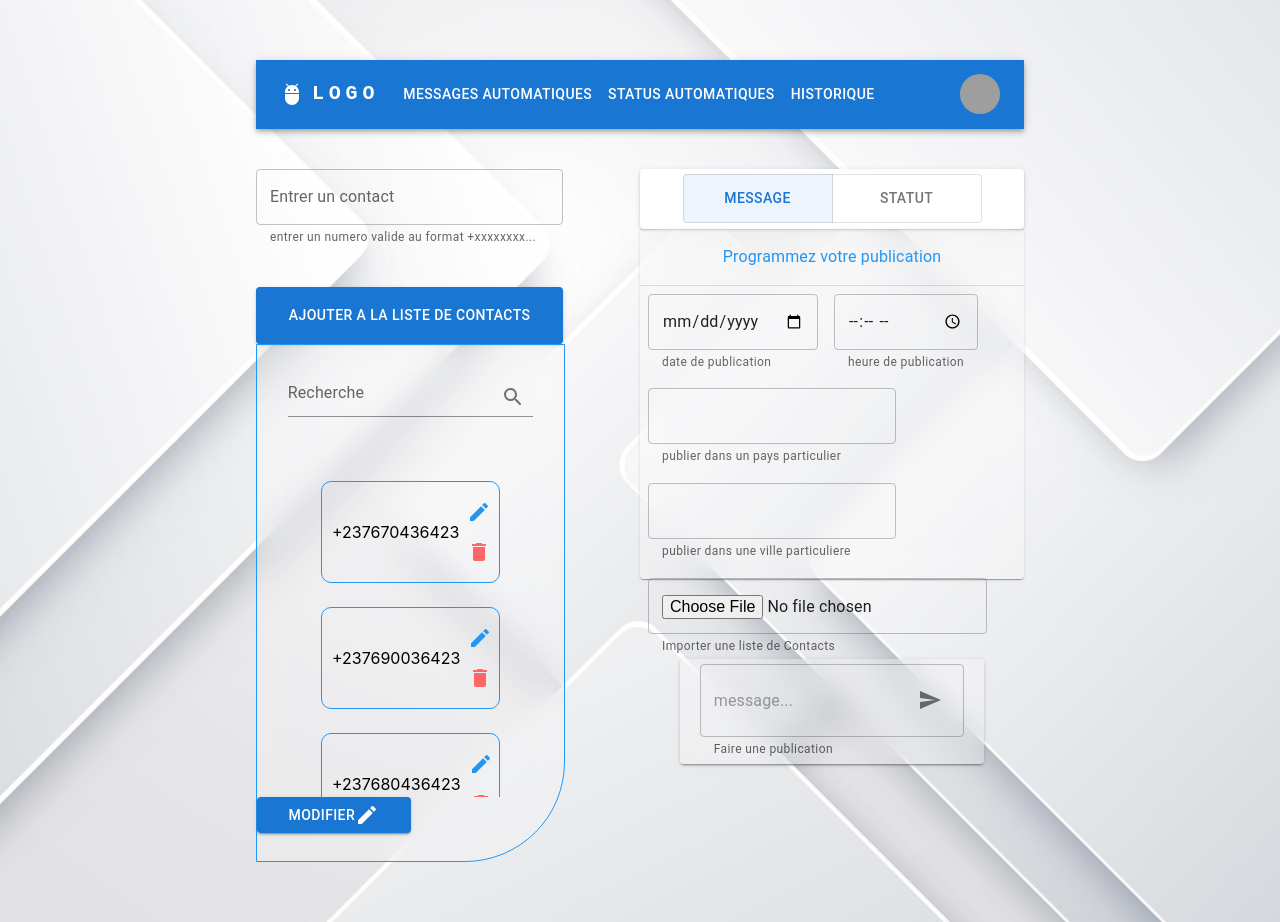
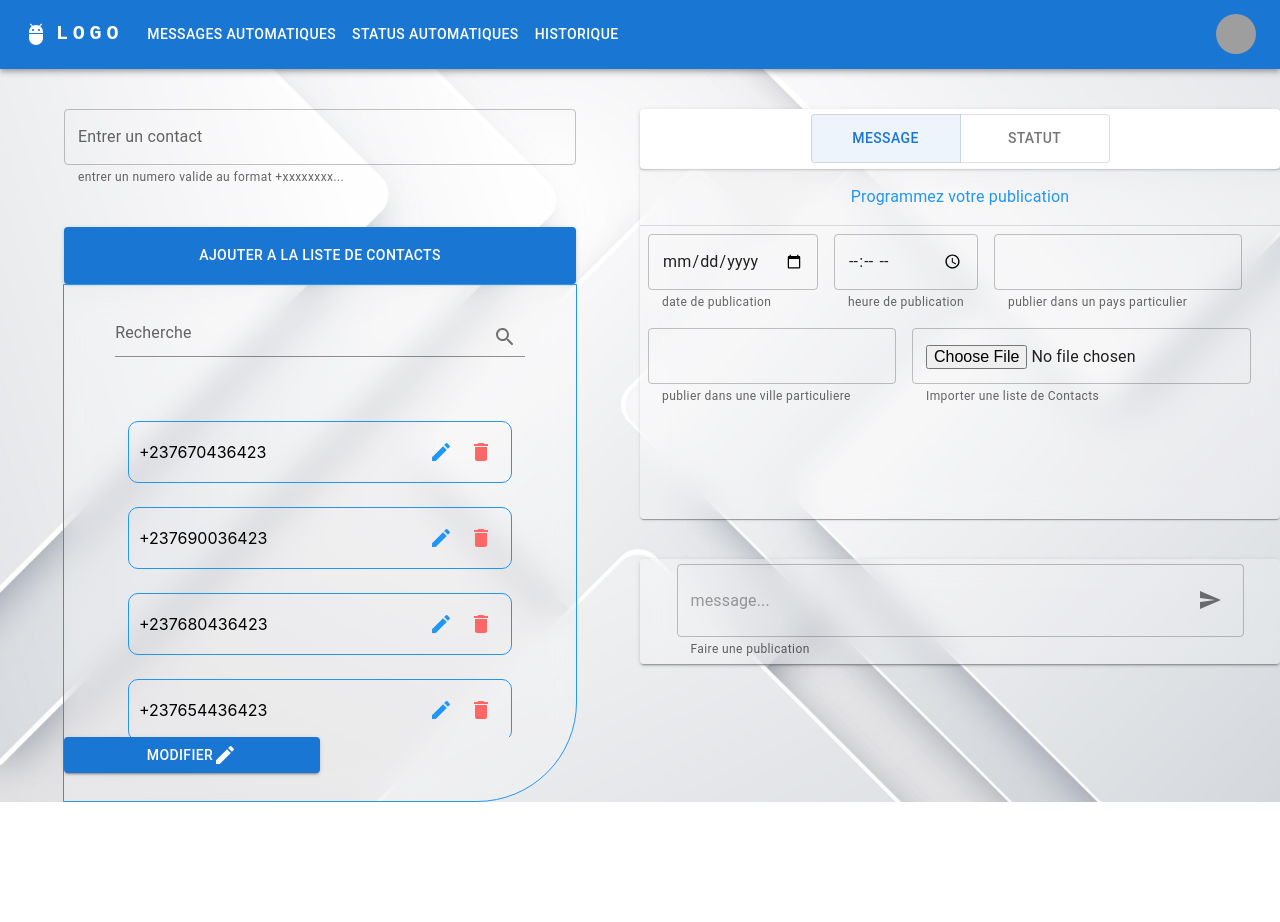
Before and after one commit to 1Cryptify/automatisationWathsapp, a React (Create React App) app: page / in a window 1280 px wide. After the commit the page ends 802 px from the top, so only its background shows below. Built offline with nearby package versions, Linux system fonts and the light colour scheme; grey boxes are pictures that could not be loaded.

Commit message:
modifier background +

```diff
--- a/src/App.js
+++ b/src/App.js
@@ -6,16 +6,8 @@ function App() {
     <Box sx={{
       minHeight: '100vh', // Assurez-vous que le conteneur occupe au moins toute la hauteur de la vue
       color: 'black', // Ajoutez une couleur de texte appropriée pour améliorer la lisibilité
-
-
-
-
-      display:'flex',flexDirection:'row',flex:1,overflow:'hidden',justifyContent:'center'
-
-
-
     }}>
-      <Box sx={{width:'60%',height:'100%', padding:'60px'}}>
+      <Box sx={{height:'100%',xs:{background:'red'},md:{background:'blue'}}}>
         <Home/>
       </Box>
     </Box>
--- a/src/Msg.jsx
+++ b/src/Msg.jsx
@@ -3,7 +3,21 @@ import { Box, Button, ButtonGroup, Divider, Grid, IconButton, InputBase, Paper,
 import React, { useState } from 'react'
 
 
-
+// const Search = styled('div')(({ theme }) => ({
+//   position: 'relative',
+//   borderRadius: theme.shape.borderRadius,
+//   backgroundColor: alpha(theme.palette.common.white, 0.15),
+//   '&:hover': {
+//     backgroundColor: alpha(theme.palette.common.white, 0.25),
+//   },
+//   marginRight: theme.spacing(2),
+//   marginLeft: 0,
+//   width: '100%',
+//   [theme.breakpoints.up('sm')]: {
+//     marginLeft: theme.spacing(3),
+//     width: 'auto',
+//   },
+// }));
 
 
 
@@ -64,7 +78,7 @@ export default function Msg() {
   return (
     <Box sx={{height:'100%'}}>
         <Grid container>
-        <Grid item xs={12} md={6} display={'flex'} flexDirection={'column'} placeItems={'center'}>
+        <Grid item xs={12} md={6} display={'flex'} flexDirection={'column'} sx={{placeItems:'center'}}>
         <TextField sx={{marginBottom:5,marginTop:5,width:'80%'}} label="Entrer un contact" value={phoneNumber} error={error} helperText={"entrer un numero valide au format +xxxxxxxx..."} onChange={handleChange} variant="outlined" />
         <Button sx={{width:'80%',top:0,padding:2}} variant='contained' onClick={handleNum}>Ajouter a la liste de contacts</Button>
         <Box sx={{borderWidth:1,borderColor:'#2196f3',height:'500px',borderStyle:'solid',
@@ -84,12 +98,12 @@ export default function Msg() {
         <Button color={"primary"} variant='contained' sx={{width:'50%'}}>Modifier <Edit/></Button>
         </Box>
         </Grid>
-        <Grid item xs={12} md={6}>
+        <Grid item xs={12} md={6} >
             <Box sx={{paddingTop:5}}>
                 <Paper elevation={2} sx={{height:'60px',display:'grid',placeItems:'center'}}>
                     <ToggleButtonGroup exclusive color="primary" {...control}><ToggleButton value={'left'} sx={{width:'150px'}} variant='contained'>Message</ToggleButton><ToggleButton value="right" sx={{width:'150px'}}>Statut</ToggleButton></ToggleButtonGroup>
                 </Paper>
-                <Paper sx={{width:'100%',backdropFilter:`blur(15px)`,background:`rgba(255, 255, 255, 0.2)` ,height:'350px',alignSelf:'center'}}>
+                <Paper sx={{width:'100%',backdropFilter:`blur(15px)`,background:`rgba(255, 255, 255, 0.2)` ,minHeight:'350px',alignSelf:'center'}}>
                   <Box sx={{width:'100%'}}>
                     <Typography sx={{padding:2,color:'#2196f3'}} textAlign={"center"}>Programmez votre publication</Typography>
                     <Divider/>
@@ -102,7 +116,7 @@ export default function Msg() {
                     </Box>
                 </Paper>
             </Box>
-            <Box sx={{padding:5,alignItems:'flex-end',justifyContent:'center',display:'flex'}}>
+            <Box sx={{width:'100%',spadding:5,alignItems:'flex-end',justifyContent:'center',display:'flex'}}>
             <Paper elevation={2} sx={{width:'100%',marginTop:5,marginBottom:5,display:'grid',placeItems:'center',padding:'5px',backdropFilter:`blur(15px)`,background:`rgba(255, 255, 255, 0.2)`}}><TextField  sx={{width:'90%'}} multiline={true} maxRows={4} placeholder='message...' variant='outlined' helperText="Faire une publication"  InputProps={{
           endAdornment: (
             <IconButton type="submit" aria-label="search">
```
